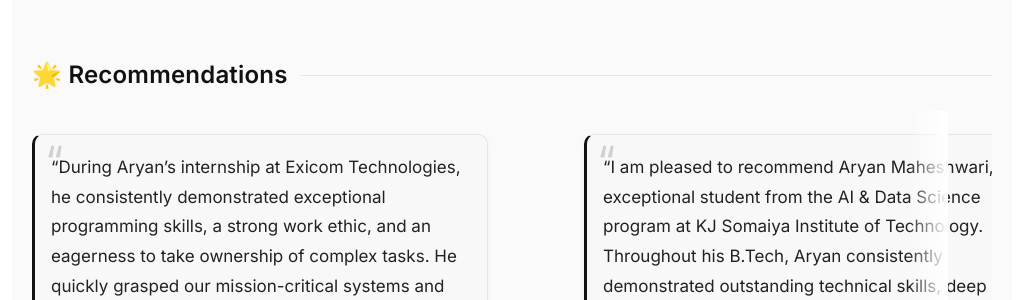
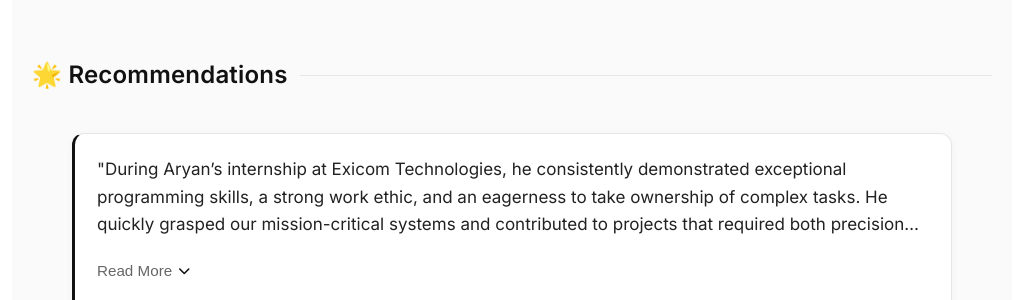
Before and after one commit to Aryan-2602/personal-website, a plain HTML site: page index.html in a window 1280 px wide. Shown: the part 5331-5631 px from the top of the page, without its empty margins (128-1151 px from the left). Drawn offline with Linux system fonts and the light colour scheme.

Commit message:
fixed recommendations display

```diff
--- a/index.html
+++ b/index.html
@@ -225,7 +225,7 @@
 <!-- Recommendations -->
 <section class="section alt" id="recommendations">
   <h2>🌟 Recommendations</h2>
-  <div class="rec-strip" id="rec-strip"></div>
+  <div class="rec-container" id="rec-container"></div>
 </section>
 
 <script>
@@ -233,10 +233,17 @@
     try {
       const res = await fetch('assets/recommendations.json');
       const data = await res.json();
-      const strip = document.getElementById('rec-strip');
-      strip.innerHTML = data.map(r => `
+      const container = document.getElementById('rec-container');
+      container.innerHTML = data.map((r, index) => `
         <blockquote class="rec-card" itemscope itemtype="https://schema.org/Review">
-          <p itemprop="reviewBody">“${r.quote}”</p>
+          <div class="rec-content">
+            <p class="rec-quote" itemprop="reviewBody">"${r.quote}"</p>
+            <p class="rec-quote-full" itemprop="reviewBody" style="display: none;">"${r.quote}"</p>
+          </div>
+          <button class="read-more-btn" onclick="toggleReadMore(${index})">
+            <span class="read-more-text">Read More</span>
+            <i class="fas fa-chevron-down read-more-icon"></i>
+          </button>
           <footer class="rec-footer">
             <div class="rec-info">
               <strong itemprop="author" itemscope itemtype="https://schema.org/Person">
@@ -258,6 +265,30 @@
       console.error('Failed to load recommendations:', e);
     }
   }
+
+  function toggleReadMore(index) {
+    const card = document.querySelectorAll('.rec-card')[index];
+    const shortQuote = card.querySelector('.rec-quote');
+    const fullQuote = card.querySelector('.rec-quote-full');
+    const readMoreBtn = card.querySelector('.read-more-btn');
+    const readMoreText = card.querySelector('.read-more-text');
+    const readMoreIcon = card.querySelector('.read-more-icon');
+
+    if (shortQuote.style.display === 'none') {
+      // Collapse
+      shortQuote.style.display = 'block';
+      fullQuote.style.display = 'none';
+      readMoreText.textContent = 'Read More';
+      readMoreIcon.style.transform = 'rotate(0deg)';
+    } else {
+      // Expand
+      shortQuote.style.display = 'none';
+      fullQuote.style.display = 'block';
+      readMoreText.textContent = 'Read Less';
+      readMoreIcon.style.transform = 'rotate(180deg)';
+    }
+  }
+
   loadRecs();
 </script>
 
--- a/style.css
+++ b/style.css
@@ -170,67 +170,81 @@ aside{
 }
 
 /* ============================= */
-/* Recommendations — horizontal  */
+/* Recommendations — vertical    */
 /* ============================= */
-.rec-strip{
-  position: relative;
+.rec-container{
   display: flex;
-  gap: 16px;
-  overflow-x: auto;
-  overflow-y: visible;
-  padding: 6px 4px 10px;        /* room for shadows */
-  scroll-snap-type: x proximity;
-  -webkit-overflow-scrolling: touch;
-  scrollbar-width: none;        /* Firefox hide scrollbar */
-}
-.rec-strip::-webkit-scrollbar{ display: none; } /* WebKit hide */
-
-/* Elegant edge fades to suggest scrolling */
-.rec-strip::before,
-.rec-strip::after{
-  content:"";
-  position:absolute; top:0; bottom:0; width:40px;
-  pointer-events:none; z-index:1;
-}
-.rec-strip::before{
-  left:0;
-  background:linear-gradient(to right, rgba(255,255,255,1), rgba(255,255,255,0));
-}
-.rec-strip::after{
-  right:0;
-  background:linear-gradient(to left, rgba(255,255,255,1), rgba(255,255,255,0));
+  flex-direction: column;
+  gap: 20px;
+  margin-top: 20px;
 }
 
-/* Cards: consistent width, natural height (no truncation) */
 .rec-card{
-  scroll-snap-align: start;
-  flex: 0 0 auto;
-  width: clamp(260px, 80vw, 420px); /* not too wide on desktop, comfy on mobile */
   position: relative;
-  background:#f8f8f8;
-  border:1px solid var(--border);
-  border-left:3px solid var(--accent);
-  padding: 16px 16px 14px;
-  border-radius:10px;
+  background: var(--card);
+  border: 1px solid var(--border);
+  border-left: 3px solid var(--accent);
+  padding: 20px 22px;
+  border-radius: 12px;
   transition: transform .15s ease, box-shadow .25s ease;
-  box-shadow:0 2px 6px rgba(0,0,0,.04);
+  box-shadow: 0 2px 8px rgba(0,0,0,.04);
 }
 .rec-card:hover{
   transform: translateY(-2px);
-  box-shadow: 0 8px 18px rgba(0,0,0,.06);
+  box-shadow: 0 8px 18px rgba(0,0,0,.08);
 }
 
 /* Decorative quote mark */
 .rec-card::before{
-  content:"“";
-  font-size:2.6rem; color:#d0d0d0;
-  position:absolute; left:10px; top:-10px;
+  content: """;
+  font-size: 2.6rem;
+  color: #d0d0d0;
+  position: absolute;
+  left: 10px;
+  top: -10px;
 }
 
-/* Full text (no clamping) */
-.rec-card p{
-  margin: 2px 0 12px 0;
-  color:#222;
+/* Quote content */
+.rec-content{
+  margin-bottom: 16px;
+}
+
+.rec-quote, .rec-quote-full{
+  margin: 2px 0 0 0;
+  color: #222;
+  line-height: 1.6;
+}
+
+.rec-quote{
+  display: -webkit-box;
+  -webkit-line-clamp: 3;
+  -webkit-box-orient: vertical;
+  overflow: hidden;
+  text-overflow: ellipsis;
+}
+
+/* Read More Button */
+.read-more-btn{
+  background: none;
+  border: none;
+  color: var(--accent);
+  cursor: pointer;
+  display: flex;
+  align-items: center;
+  gap: 6px;
+  font-size: 14px;
+  font-weight: 500;
+  padding: 8px 0;
+  margin: 8px 0 16px 0;
+  transition: color .2s ease, transform .2s ease;
+}
+.read-more-btn:hover{
+  color: #000;
+  transform: translateX(2px);
+}
+.read-more-icon{
+  transition: transform .3s ease;
+  font-size: 12px;
 }
 
 /* Footer layout */
@@ -275,7 +289,8 @@ aside{
   .card{ padding:16px 16px; border-radius:10px; }
   .bullets{ margin-left:16px; }
 
-  /* Recommendations tighter on mobile */
-  .rec-strip{ gap:14px; }
-  .rec-card{ padding:14px 14px 12px; }
+  /* Recommendations on mobile */
+  .rec-container{ gap:16px; }
+  .rec-card{ padding:16px 18px; }
+  .rec-quote{ -webkit-line-clamp: 2; }
 }
```
Also changed, not shown: assets/SDE Resume.txt (added), 2 other files.
